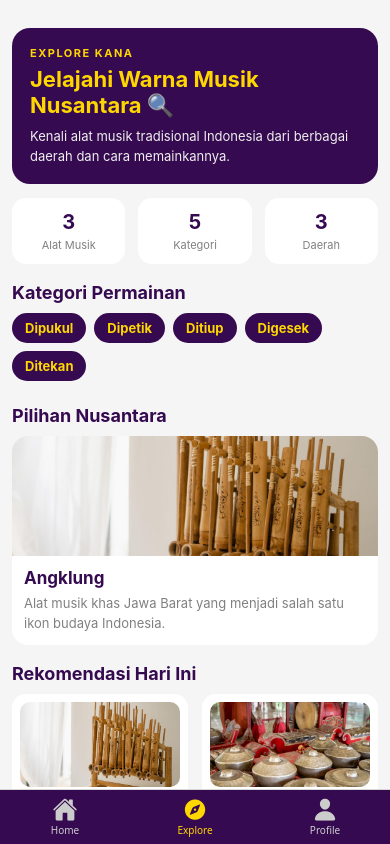
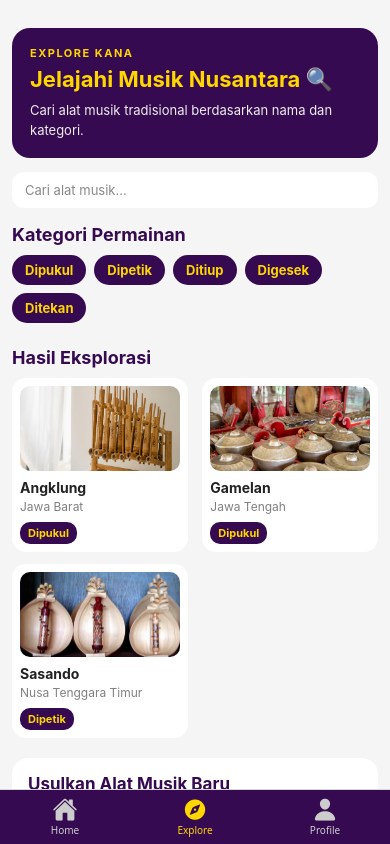
Before and after one commit to Christobell/KANA, a React Native app: screen /Explore in a window 390 px wide. Built offline with nearby package versions, Linux system fonts and the light colour scheme.

Commit message:
Update beberapa kodingan di katalog

```diff
--- a/src/screens/ExploreScreen.jsx
+++ b/src/screens/ExploreScreen.jsx
@@ -1,13 +1,14 @@
-import React, { useRef, useCallback } from "react";
+import React, { useState } from "react";
 import {
   View,
   Text,
   ScrollView,
   StyleSheet,
   Image,
-  Animated
+  TextInput,
+  TouchableOpacity,
+  Alert
 } from "react-native";
-import { useFocusEffect } from "@react-navigation/native";
 
 import CategoryBadge from "../components/CategoryBadge";
 import { instruments } from "../data/instruments";
@@ -15,104 +16,87 @@ import { instruments } from "../data/instruments";
 /*
   ExploreScreen
   Fungsi:
-  - Menampilkan halaman eksplorasi alat musik nusantara
-  - Menerapkan animasi fade dan slide up saat screen dibuka
+  - Menampilkan eksplorasi alat musik nusantara
+  - Menerapkan TextInput untuk pencarian
+  - Menerapkan form usulan alat musik
 */
 
 const ExploreScreen = () => {
-  const fadeAnim = useRef(new Animated.Value(0)).current;
-  const slideAnim = useRef(new Animated.Value(25)).current;
+  const [searchText, setSearchText] = useState("");
+  const [selectedCategory, setSelectedCategory] = useState("");
+  const [instrumentName, setInstrumentName] = useState("");
+  const [origin, setOrigin] = useState("");
 
   const categories = ["Dipukul", "Dipetik", "Ditiup", "Digesek", "Ditekan"];
 
-  useFocusEffect(
-    useCallback(() => {
-      fadeAnim.setValue(0);
-      slideAnim.setValue(25);
+  const filteredData = instruments.filter((item) => {
+    const matchSearch = item.name
+      .toLowerCase()
+      .includes(searchText.toLowerCase());
 
-      Animated.parallel([
-        Animated.timing(fadeAnim, {
-          toValue: 1,
-          duration: 650,
-          useNativeDriver: true
-        }),
-        Animated.timing(slideAnim, {
-          toValue: 0,
-          duration: 650,
-          useNativeDriver: true
-        })
-      ]).start();
-    }, [])
+    const matchCategory = selectedCategory
+      ? item.category === selectedCategory
+      : true;
+
+    return matchSearch && matchCategory;
+  });
+
+  const handleCategoryPress = (category) => {
+    setSelectedCategory(
+      selectedCategory === category ? "" : category
+    );
+  };
+
+  const handleSubmit = () => {
+    if (instrumentName === "" || origin === "") {
+      Alert.alert("Peringatan", "Nama alat musik dan asal daerah wajib diisi!");
+    } else {
+      Alert.alert(
+        "Berhasil",
+        `Usulan ${instrumentName} dari ${origin} berhasil dikirim.`
       );
 
+      setInstrumentName("");
+      setOrigin("");
+    }
+  };
+
   return (
-    <ScrollView
-      style={styles.container}
-      showsVerticalScrollIndicator={false}
-    >
-      <Animated.View
-        style={{
-          opacity: fadeAnim,
-          transform: [{ translateY: slideAnim }]
-        }}
-      >
+    <ScrollView style={styles.container} showsVerticalScrollIndicator={false}>
+
       <View style={styles.heroBox}>
         <Text style={styles.heroLabel}>EXPLORE KANA</Text>
-
-          <Text style={styles.title}>
-            Jelajahi Warna Musik Nusantara 🔍
-          </Text>
-
+        <Text style={styles.title}>Jelajahi Musik Nusantara 🔍</Text>
         <Text style={styles.subtitle}>
-            Kenali alat musik tradisional Indonesia dari berbagai daerah
-            dan cara memainkannya.
+          Cari alat musik tradisional berdasarkan nama dan kategori.
         </Text>
       </View>
 
-        <View style={styles.statsRow}>
-          <View style={styles.statBox}>
-            <Text style={styles.statNumber}>3</Text>
-            <Text style={styles.statLabel}>Alat Musik</Text>
-          </View>
-
-          <View style={styles.statBox}>
-            <Text style={styles.statNumber}>5</Text>
-            <Text style={styles.statLabel}>Kategori</Text>
-          </View>
-
-          <View style={styles.statBox}>
-            <Text style={styles.statNumber}>3</Text>
-            <Text style={styles.statLabel}>Daerah</Text>
-          </View>
-        </View>
+      <TextInput
+        style={styles.searchInput}
+        placeholder="Cari alat musik..."
+        placeholderTextColor="#888"
+        value={searchText}
+        onChangeText={setSearchText}
+      />
 
       <Text style={styles.sectionTitle}>Kategori Permainan</Text>
 
       <View style={styles.badgeContainer}>
         {categories.map((item, index) => (
-            <CategoryBadge key={index} title={item} />
+          <CategoryBadge
+            key={index}
+            title={item}
+            selected={selectedCategory === item}
+            onPress={() => handleCategoryPress(item)}
+          />
         ))}
       </View>
 
-        <Text style={styles.sectionTitle}>Pilihan Nusantara</Text>
-
-        <View style={styles.featureCard}>
-          <Image source={instruments[0].image} style={styles.featureImage} />
-
-          <View style={styles.featureInfo}>
-            <Text style={styles.featureName}>{instruments[0].name}</Text>
-
-            <Text style={styles.featureText}>
-              Alat musik khas {instruments[0].origin} yang menjadi salah satu
-              ikon budaya Indonesia.
-            </Text>
-          </View>
-        </View>
-
-        <Text style={styles.sectionTitle}>Rekomendasi Hari Ini</Text>
+      <Text style={styles.sectionTitle}>Hasil Eksplorasi</Text>
 
       <View style={styles.grid}>
-          {instruments.map((item) => (
+        {filteredData.map((item) => (
           <View key={item.id} style={styles.gridCard}>
             <Image source={item.image} style={styles.gridImage} />
 
@@ -123,23 +107,42 @@ const ExploreScreen = () => {
         ))}
       </View>
 
-        <View style={styles.cultureBox}>
-          <Text style={styles.cultureTitle}>Catatan Budaya 🇮🇩</Text>
+      {filteredData.length === 0 && (
+        <Text style={styles.emptyText}>Data alat musik tidak ditemukan</Text>
+      )}
 
-          <Text style={styles.cultureText}>
-            Setiap alat musik tradisional memiliki cerita, fungsi, dan nilai
-            budaya yang berbeda. Melalui KANA, pengguna dapat mengenal kekayaan
-            seni musik nusantara secara lebih mudah dan menarik.
-          </Text>
+      <View style={styles.formBox}>
+        <Text style={styles.formTitle}>Usulkan Alat Musik Baru</Text>
+
+        <Text style={styles.label}>Nama Alat Musik</Text>
+        <TextInput
+          style={styles.input}
+          placeholder="Contoh: Kolintang"
+          placeholderTextColor="#888"
+          value={instrumentName}
+          onChangeText={setInstrumentName}
+        />
+
+        <Text style={styles.label}>Asal Daerah</Text>
+        <TextInput
+          style={styles.input}
+          placeholder="Contoh: Sulawesi Utara"
+          placeholderTextColor="#888"
+          value={origin}
+          onChangeText={setOrigin}
+        />
+
+        <TouchableOpacity style={styles.button} onPress={handleSubmit}>
+          <Text style={styles.buttonText}>Kirim Usulan</Text>
+        </TouchableOpacity>
       </View>
-      </Animated.View>
+
     </ScrollView>
   );
 };
 
 export default ExploreScreen;
 
-// ================= STYLE =================
 const styles = StyleSheet.create({
   container: {
     flex: 1,
@@ -177,31 +180,14 @@ const styles = StyleSheet.create({
     lineHeight: 20
   },
 
-  statsRow: {
-    flexDirection: "row",
-    justifyContent: "space-between",
-    marginBottom: 18
-  },
-
-  statBox: {
-    width: "31%",
+  searchInput: {
     backgroundColor: "#fff",
-    padding: 12,
-    borderRadius: 14,
-    alignItems: "center",
+    paddingHorizontal: 13,
+    paddingVertical: 10,
+    borderRadius: 12,
+    fontSize: 13,
+    marginBottom: 16,
     elevation: 2
-  },
-
-  statNumber: {
-    fontSize: 20,
-    fontWeight: "bold",
-    color: "#350a50"
-  },
-
-  statLabel: {
-    fontSize: 11,
-    color: "gray",
-    marginTop: 4
   },
 
   sectionTitle: {
@@ -215,37 +201,6 @@ const styles = StyleSheet.create({
     flexDirection: "row",
     flexWrap: "wrap",
     marginBottom: 16
-  },
-
-  featureCard: {
-    backgroundColor: "#fff",
-    borderRadius: 16,
-    marginBottom: 18,
-    elevation: 3,
-    overflow: "hidden"
-  },
-
-  featureImage: {
-    width: "100%",
-    height: 120,
-    resizeMode: "cover"
-  },
-
-  featureInfo: {
-    padding: 12
-  },
-
-  featureName: {
-    fontSize: 17,
-    fontWeight: "bold",
-    color: "#350a50",
-    marginBottom: 5
-  },
-
-  featureText: {
-    color: "gray",
-    fontSize: 13,
-    lineHeight: 20
   },
 
   grid: {
@@ -295,24 +250,53 @@ const styles = StyleSheet.create({
     marginTop: 8
   },
 
-  cultureBox: {
-    backgroundColor: "#350a50",
+  emptyText: {
+    textAlign: "center",
+    color: "gray",
+    marginBottom: 16
+  },
+
+  formBox: {
+    backgroundColor: "#fff",
     padding: 16,
     borderRadius: 16,
-    marginTop: 6,
-    marginBottom: 24
+    marginTop: 8,
+    marginBottom: 28,
+    elevation: 2
   },
 
-  cultureTitle: {
-    color: "#FFD700",
-    fontSize: 16,
+  formTitle: {
+    fontSize: 17,
     fontWeight: "bold",
+    color: "#350a50",
+    marginBottom: 10
+  },
+
+  label: {
+    fontWeight: "bold",
+    color: "#350a50",
+    marginTop: 10,
     marginBottom: 6
   },
 
-  cultureText: {
-    color: "#fff",
-    lineHeight: 20,
+  input: {
+    backgroundColor: "#f5f5f5",
+    paddingHorizontal: 12,
+    paddingVertical: 10,
+    borderRadius: 10,
     fontSize: 13
+  },
+
+  button: {
+    backgroundColor: "#350a50",
+    paddingVertical: 12,
+    borderRadius: 12,
+    alignItems: "center",
+    marginTop: 18
+  },
+
+  buttonText: {
+    color: "#FFD700",
+    fontWeight: "bold"
   }
 });
--- a/src/screens/ProfileScreen.jsx
+++ b/src/screens/ProfileScreen.jsx
@@ -1,10 +1,13 @@
-import React from "react";
+import React, { useState } from "react";
 import {
   View,
   Text,
   StyleSheet,
   ScrollView,
-  Image
+  Image,
+  TextInput,
+  TouchableOpacity,
+  Alert
 } from "react-native";
 
 import StatsCard from "../components/StatsCard";
@@ -14,14 +17,31 @@ import CollectionCard from "../components/CollectionCard";
   ProfileScreen
   Fungsi:
   - Menampilkan profile pengguna
-  - Menampilkan koleksi favorit
+  - Mengelola input form profile
 */
 
 const ProfileScreen = () => {
+
+  // STATE INPUT
+  const [name, setName] = useState("Christobell Dillon");
+  const [username, setUsername] = useState("@nusantara.music");
+  const [bio, setBio] = useState(
+    "Pecinta alat musik tradisional Indonesia 🎶"
+  );
+  const [favorite, setFavorite] = useState("Angklung");
+
+  // HANDLE SIMPAN
+  const handleSave = () => {
+    Alert.alert(
+      "Berhasil",
+      "Profil berhasil diperbarui 🎉"
+    );
+  };
+
   return (
     <ScrollView style={styles.container}>
 
-      {/* Profile Header */}
+      {/* HEADER PROFILE */}
       <View style={styles.profileBox}>
 
         <Image
@@ -31,18 +51,73 @@ const ProfileScreen = () => {
           style={styles.avatar}
         />
 
-        <Text style={styles.name}>
-          Christobell Dillon
+        <Text style={styles.title}>
+          Edit Profil
         </Text>
 
-        <Text style={styles.username}>
-          @nusantara.music
+      </View>
+
+      {/* FORM PROFILE */}
+      <View style={styles.formBox}>
+
+        {/* Nama */}
+        <Text style={styles.label}>
+          Nama Lengkap
         </Text>
 
-        <Text style={styles.bio}>
-          Pecinta alat musik tradisional dan
-          kolektor budaya nusantara 🎶
+        <TextInput
+          style={styles.input}
+          value={name}
+          onChangeText={setName}
+          placeholder="Masukkan nama"
+        />
+
+        {/* Username */}
+        <Text style={styles.label}>
+          Username
         </Text>
+
+        <TextInput
+          style={styles.input}
+          value={username}
+          onChangeText={setUsername}
+          placeholder="Masukkan username"
+        />
+
+        {/* Bio */}
+        <Text style={styles.label}>
+          Bio
+        </Text>
+
+        <TextInput
+          style={styles.bioInput}
+          value={bio}
+          onChangeText={setBio}
+          multiline
+          placeholder="Tulis bio singkat"
+        />
+
+        {/* Favorit */}
+        <Text style={styles.label}>
+          Alat Musik Favorit
+        </Text>
+
+        <TextInput
+          style={styles.input}
+          value={favorite}
+          onChangeText={setFavorite}
+          placeholder="Contoh: Angklung"
+        />
+
+        {/* Tombol */}
+        <TouchableOpacity
+          style={styles.button}
+          onPress={handleSave}
+        >
+          <Text style={styles.buttonText}>
+            Simpan Profil
+          </Text>
+        </TouchableOpacity>
 
       </View>
 
@@ -68,14 +143,6 @@ const ProfileScreen = () => {
         desc="Alat musik petik dari NTT"
       />
 
-      {/* Quote */}
-      <View style={styles.quoteBox}>
-        <Text style={styles.quote}>
-          “Melestarikan budaya Indonesia melalui
-          teknologi digital.”
-        </Text>
-      </View>
-
     </ScrollView>
   );
 };
@@ -92,6 +159,7 @@ const styles = StyleSheet.create({
     paddingBottom: 12,
     paddingTop: 28
   },
+
   profileBox: {
     backgroundColor: "#350a50",
     padding: 18,
@@ -109,24 +177,56 @@ const styles = StyleSheet.create({
     borderColor: "#FFD700"
   },
 
-  name: {
+  title: {
     fontSize: 20,
     fontWeight: "bold",
     color: "#FFD700"
   },
 
-  username: {
-    color: "#ddd",
-    marginTop: 3,
+  formBox: {
+    backgroundColor: "#fff",
+    padding: 16,
+    borderRadius: 16,
+    marginBottom: 18,
+    elevation: 2
+  },
+
+  label: {
+    fontWeight: "bold",
+    marginBottom: 6,
+    marginTop: 10,
+    color: "#350a50"
+  },
+
+  input: {
+    backgroundColor: "#f5f5f5",
+    borderRadius: 10,
+    paddingHorizontal: 12,
+    paddingVertical: 10,
     fontSize: 13
   },
 
-  bio: {
-    color: "#fff",
-    textAlign: "center",
-    marginTop: 10,
-    lineHeight: 20,
-    fontSize: 13
+  bioInput: {
+    backgroundColor: "#f5f5f5",
+    borderRadius: 10,
+    paddingHorizontal: 12,
+    paddingVertical: 10,
+    fontSize: 13,
+    height: 90,
+    textAlignVertical: "top"
+  },
+
+  button: {
+    backgroundColor: "#350a50",
+    paddingVertical: 12,
+    borderRadius: 12,
+    alignItems: "center",
+    marginTop: 20
+  },
+
+  buttonText: {
+    color: "#FFD700",
+    fontWeight: "bold"
   },
 
   statsContainer: {
@@ -140,21 +240,5 @@ const styles = StyleSheet.create({
     fontWeight: "bold",
     marginBottom: 12,
     color: "#350a50"
-  },
-
-  quoteBox: {
-    backgroundColor: "#350a50",
-    padding: 16,
-    borderRadius: 16,
-    marginTop: 6,
-    marginBottom: 24
-  },
-
-  quote: {
-    color: "#FFD700",
-    textAlign: "center",
-    fontStyle: "italic",
-    lineHeight: 22,
-    fontSize: 13
   }
 });
```
Lines whose indentation alone changed are shown as unchanged.
